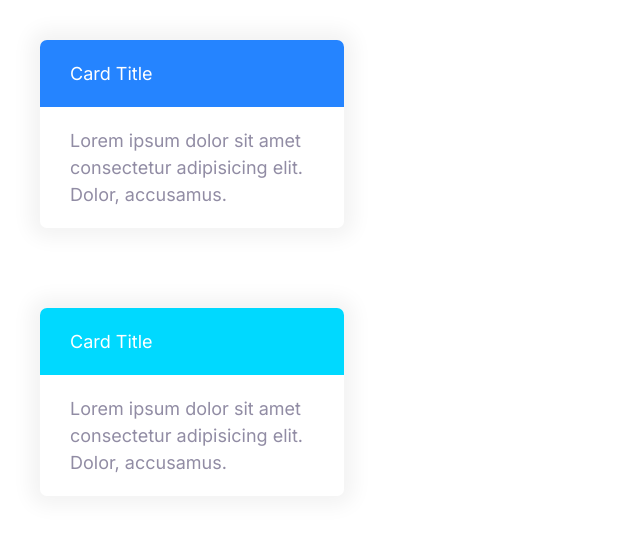
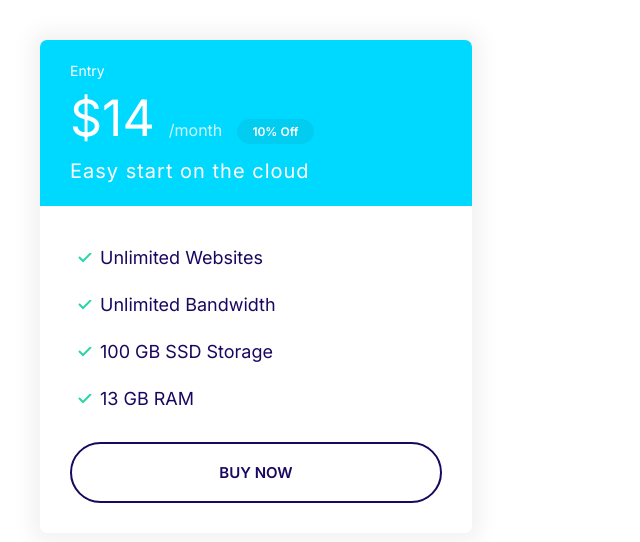
Before and after one commit to codewithjean/moshify, a plain HTML site: page index.html in a window 1280 px wide. Shown: the whole page, without its empty margins (0-640 px from the left). Drawn offline with Linux system fonts and the light colour scheme.

Commit message:
Build the plan component.

```diff
--- a/css/styles.css
+++ b/css/styles.css
@@ -129,6 +129,7 @@
   }
   .badge--small {
     font-size: 1.2rem;
+    padding: 0.5rem 1.5rem;
   }
 }
 
@@ -256,7 +257,7 @@
   }
 }
 
-/* Inputs and input group*/
+/* Inputs */
 
 .input {
   border-radius: var(--border-radius);
@@ -317,3 +318,50 @@
   background: var(--color-secondary);
   color: white;
 }
+
+.card--secondary .badge--secondary {
+  background: #02cdf1;
+}
+
+/* Plans */
+
+.plan__name {
+  color: #fff;
+  margin: 0;
+  font-weight: 500;
+  font-size: 2.4rem;
+}
+
+.plan__price {
+  font-size: 6rem;
+}
+
+.plan__billing-cycle {
+  font-size: 2.4rem;
+  font-weight: 300;
+  opacity: 0.8;
+  margin-right: 1rem;
+}
+
+.plan__description {
+  font-size: 2rem;
+  font-weight: 300;
+  letter-spacing: 1px;
+  display: block;
+}
+
+.plan .list__item {
+  margin-bottom: 2rem;
+}
+
+@media screen and (min-width: 1024px) {
+  .plan__name {
+    font-size: 1.4rem;
+  }
+  .plan__price {
+    font-size: 5rem;
+  }
+  .plan__billing-cycle {
+    font-size: 1.6rem;
+  }
+}
--- a/index.html
+++ b/index.html
@@ -12,22 +12,27 @@
     <link rel="preconnect" href="https://fonts.googleapis.com">
 </head>
 <body>
-  <div  style="width: 30%; padding: 4rem">
-      <div class="card card--primary">
-          <header class="card__header">Card Title</header>
-          <header class="card__body">
-              Lorem ipsum dolor sit amet consectetur adipisicing elit. Dolor, accusamus.
-          </header>
+  <div class="plan">
+      <div  style="width: 40%; padding: 4rem">
+        <div class="card card--secondary">
+            <header class="card__header">
+                <h3 class="plan__name">Entry</h3>
+                <span class="plan__price"> $14 </span>
+                <span class="plan__billing-cycle"> /month</span>
+                <span class="badge badge--secondary badge--small"> 10% Off</span>
+                <span class="plan__description"> Easy start on the cloud</span>
+            </header>
+            <div class="card__body">
+                <ul class="list list--tick">
+                    <li class="list__item">Unlimited Websites</li>
+                    <li class="list__item">Unlimited Bandwidth</li>
+                    <li class="list__item">100 GB SSD Storage</li>
+                    <li class="list__item">13 GB RAM</li>
+                </ul>
+                <button class="btn btn--outline btn--block">Buy Now</button>
+            </div>
+        </div>
       </div>
   </div>
-
-  <div  style="width: 30%; padding: 4rem">
-    <div class="card card--secondary">
-        <header class="card__header">Card Title</header>
-        <header class="card__body">
-            Lorem ipsum dolor sit amet consectetur adipisicing elit. Dolor, accusamus.
-        </header>
-    </div>
-</div>
 </body>
 </html>
```
Also changed, not shown: components/plans.html (added, +22 -0 lines).
